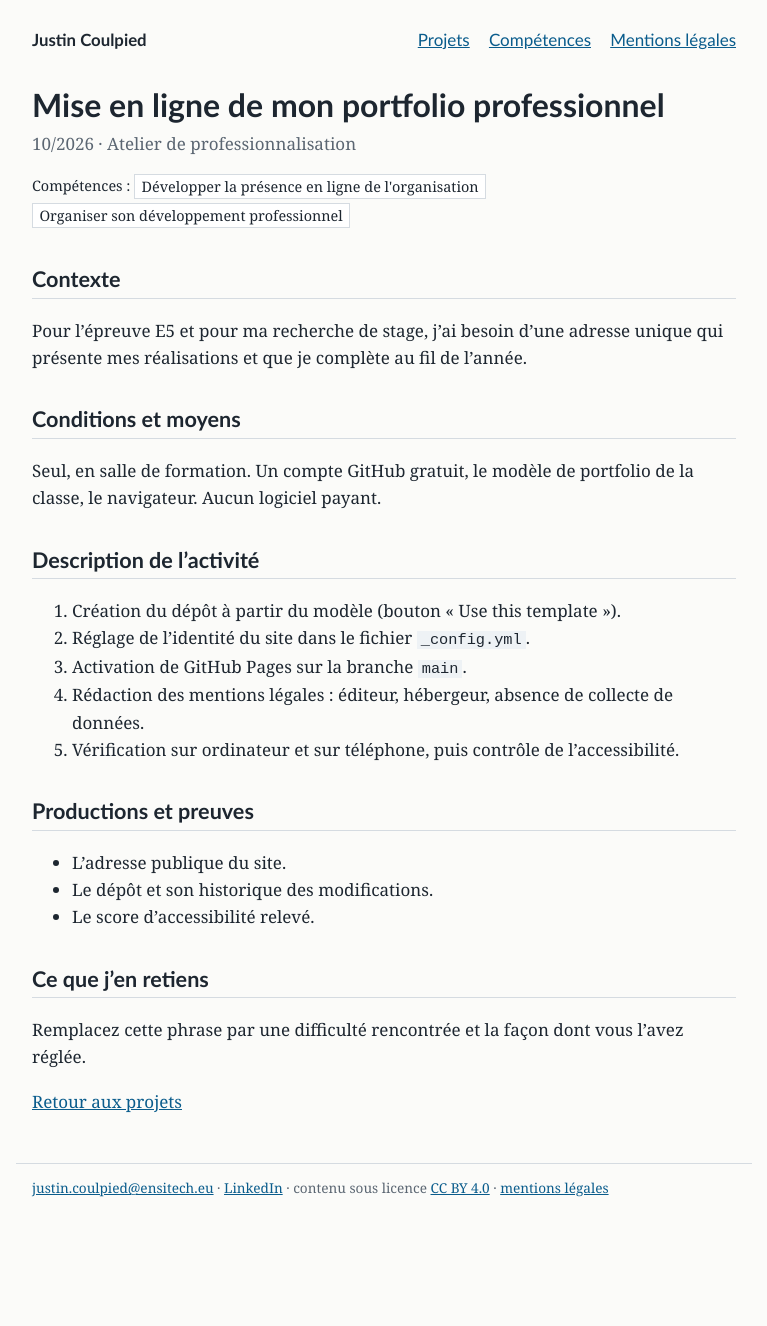
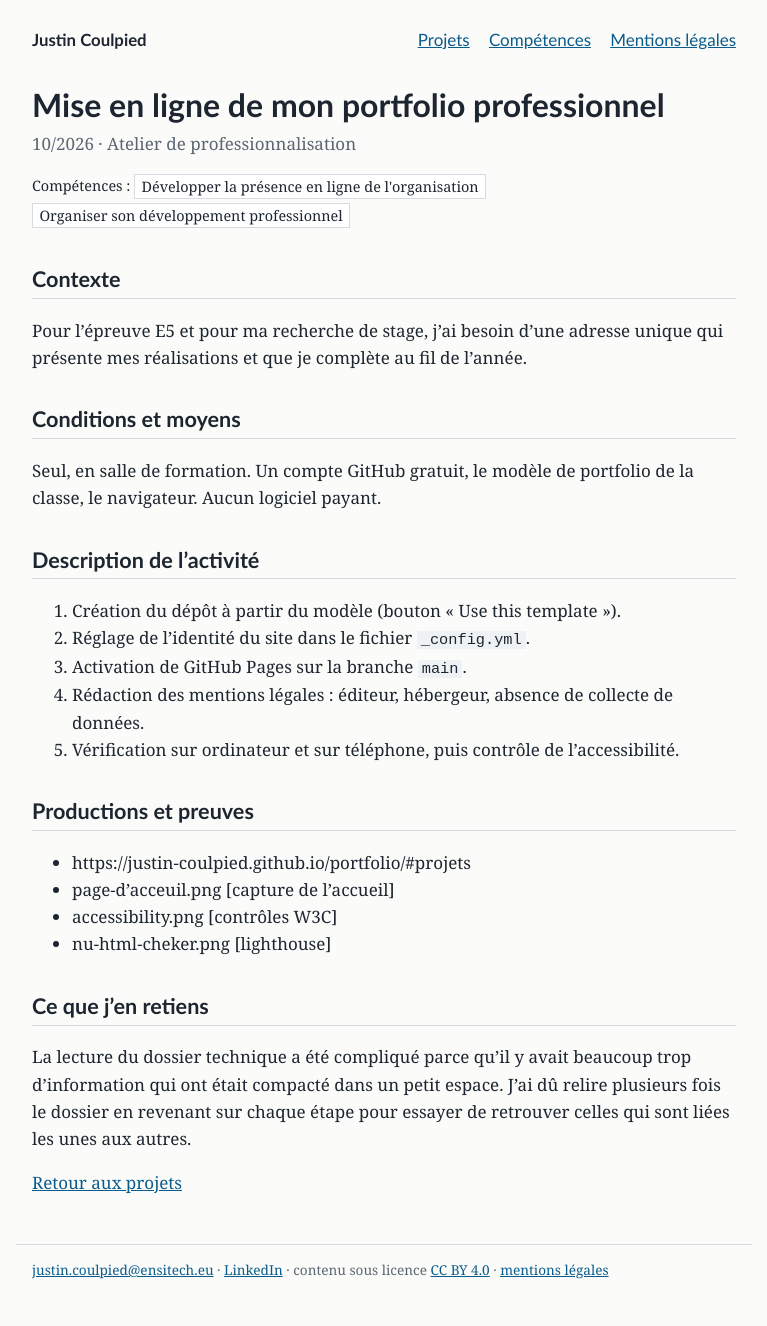
Before and after one commit to ensigitsu/portfolio, a Jekyll site: the page built from _projets/2026-10-mon-portfolio.md, in a window 1280 px wide. Shown: the whole page, without its empty margins (256-1023 px from the left). Built offline with Jekyll 4.4.1, drawn with Linux system fonts in a browser that asks for light colours; before the commit the page ends 1245 px from its top, so only the background shows below that.

Commit message:
Update portfolio date and add production evidence
Updated the date of portfolio publication and added new production evidence.

```diff
--- a/_projets/2026-10-mon-portfolio.md
+++ b/_projets/2026-10-mon-portfolio.md
@@ -24,10 +24,12 @@ Seul, en salle de formation. Un compte GitHub gratuit, le modèle de portfolio d
 
 ## Productions et preuves
 
-- L'adresse publique du site.
-- Le dépôt et son historique des modifications.
-- Le score d'accessibilité relevé.
+- https://justin-coulpied.github.io/portfolio/#projets
+- page-d'acceuil.png [capture de l'accueil]
+- accessibility.png [contrôles W3C]
+- nu-html-cheker.png [lighthouse]
 
 ## Ce que j'en retiens
 
-Remplacez cette phrase par une difficulté rencontrée et la façon dont vous l'avez réglée.
+La lecture du dossier technique a été compliqué parce qu’il y avait beaucoup trop d’information qui ont était compacté dans un petit espace.
+J’ai dû relire plusieurs fois le dossier en revenant sur chaque étape pour essayer de retrouver celles qui sont liées les unes aux autres.
```
Also changed, not shown: other parts of _projets/2026-10-mon-portfolio.md (+1 -1 lines).
